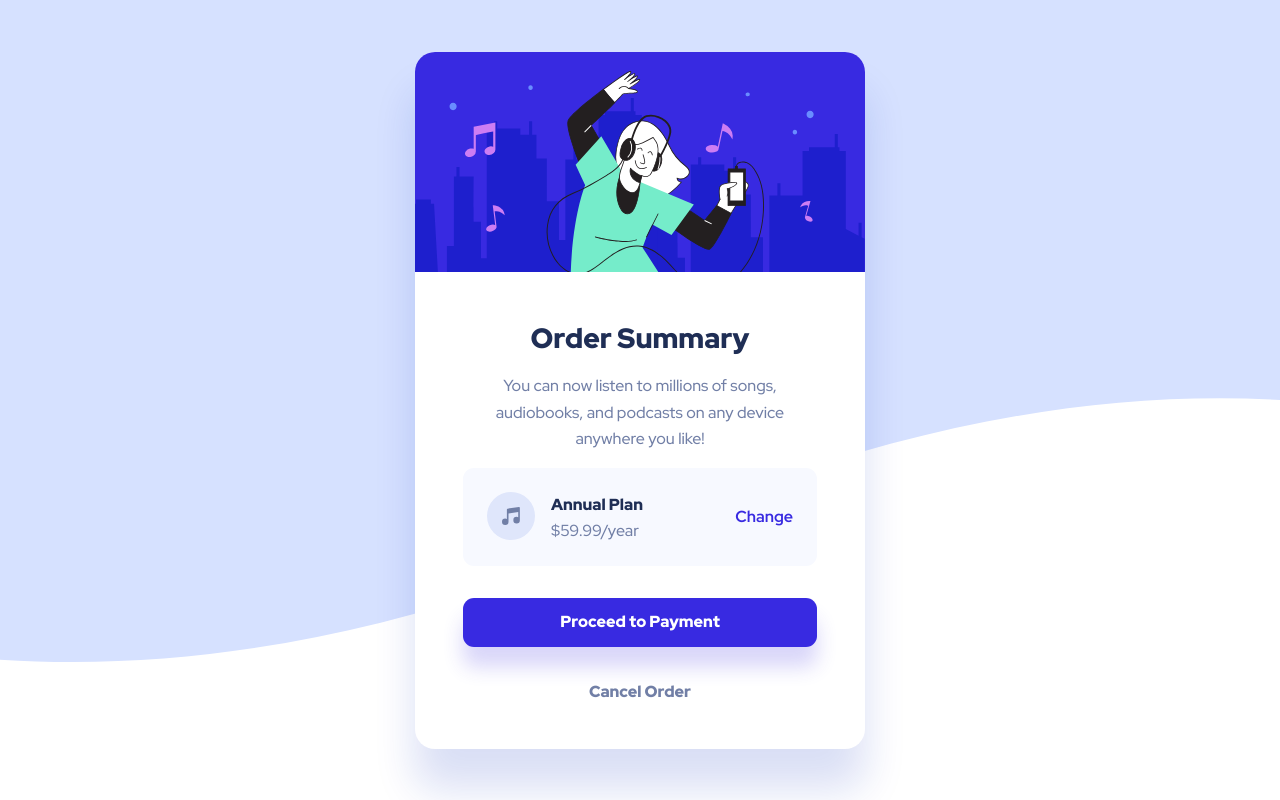
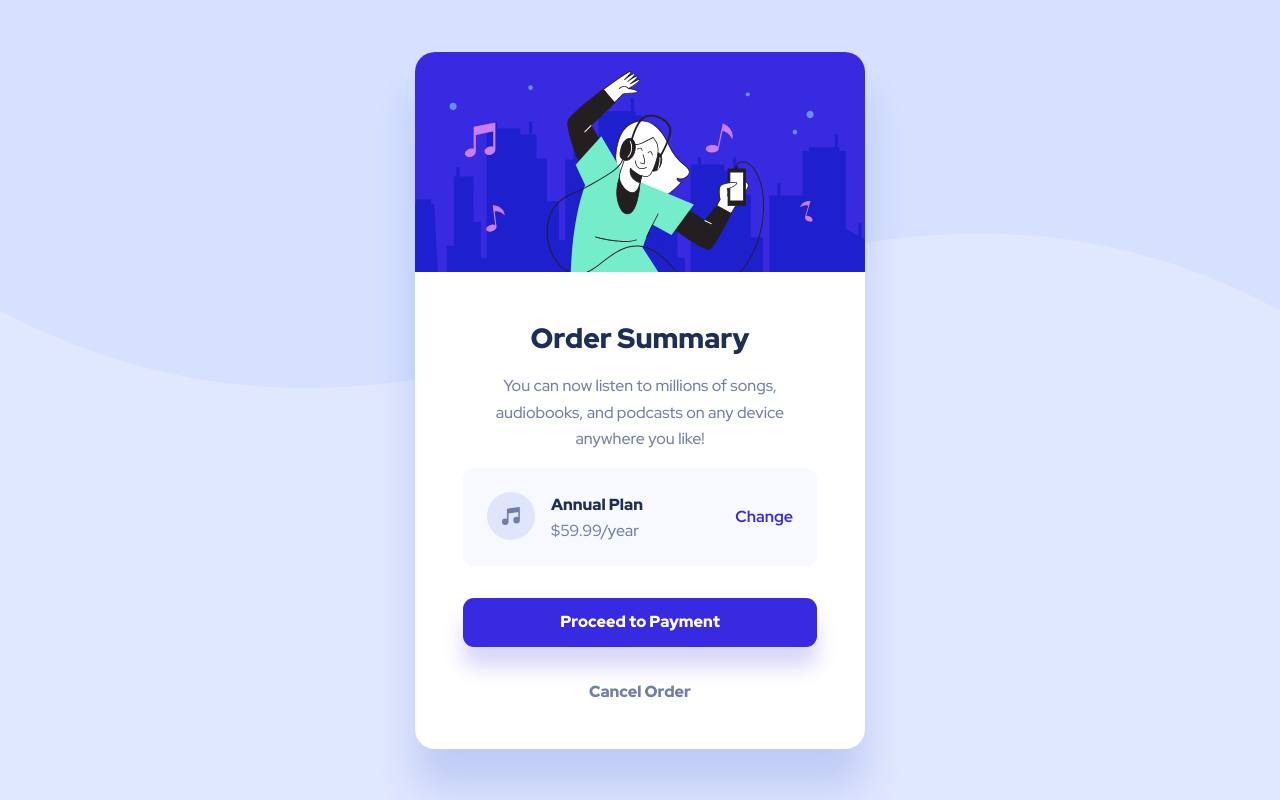
Before and after one commit to Rocabor/Order-summary-component, a website built with Vite: page index.html in a window 1280 px wide. Built offline with nearby package versions, Linux system fonts and the light colour scheme.

Commit message:
Updated style.css file with new styles and media queries

```diff
--- a/src/style.css
+++ b/src/style.css
@@ -1,26 +1,26 @@
 @import "tailwindcss";
 
-@layer base {
+
 body {
   font-family: "Red Hat Display", sans-serif;
-    /* background-color: var(--color-blue-100); */
+  background-color: var(--color-blue-100);
   display: grid;
   place-items: center;
   min-height: 100vh;
   background-image: url("/images/pattern-background-mobile.svg");
   background-repeat: no-repeat;
   background-size: contain;
+}
 
 
-
-    @media (min-width: 1440px) {
+@media (min-width: 768px) {
+  body {
     background-image: url("/images/pattern-background-desktop.svg");
-
-    }
   }
 }
 
 @theme {
+
   --color-white: #ffffff;
   --color-black: #000000;
   --color-blue-50: #f7f9ff;
@@ -31,22 +31,21 @@
   --color-purple-500: #766cf1;
   --color-gray-600: #717fa6;
 
+  /* Sombras personalizadas */
   --shadow-card-primary: 0 40px 40px rgba(13, 48, 189, 0.1518);
   --shadow-button: 0 20px 20px rgba(56, 42, 225, 0.1903);
 }
 
+
 @utility text-preset-1 {
   @apply text-[28px] font-black leading-[1.35];
 }
-
 @utility text-preset-2 {
   @apply text-[22px] font-black leading-[1.35];
 }
-
 @utility text-preset-3 {
   @apply text-[16px] leading-[1.65];
 }
-
 @utility text-preset-4 {
   @apply text-[15px] leading-[1.65];
 }
```
Lines whose indentation alone changed are shown as unchanged.
